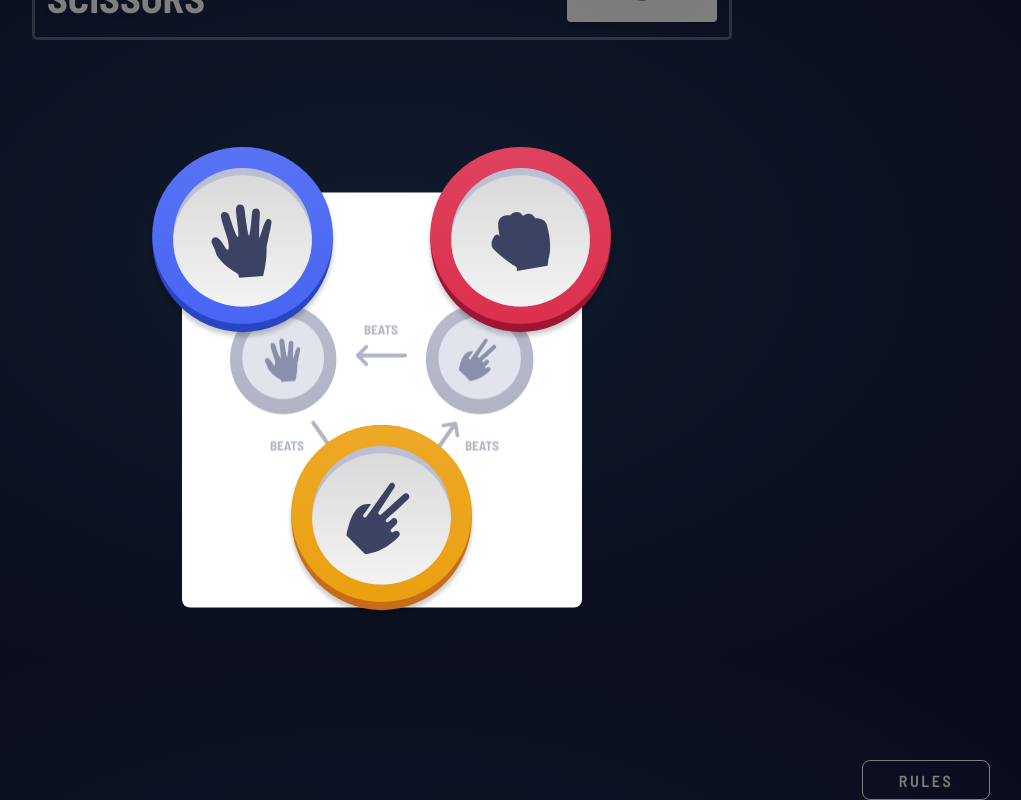
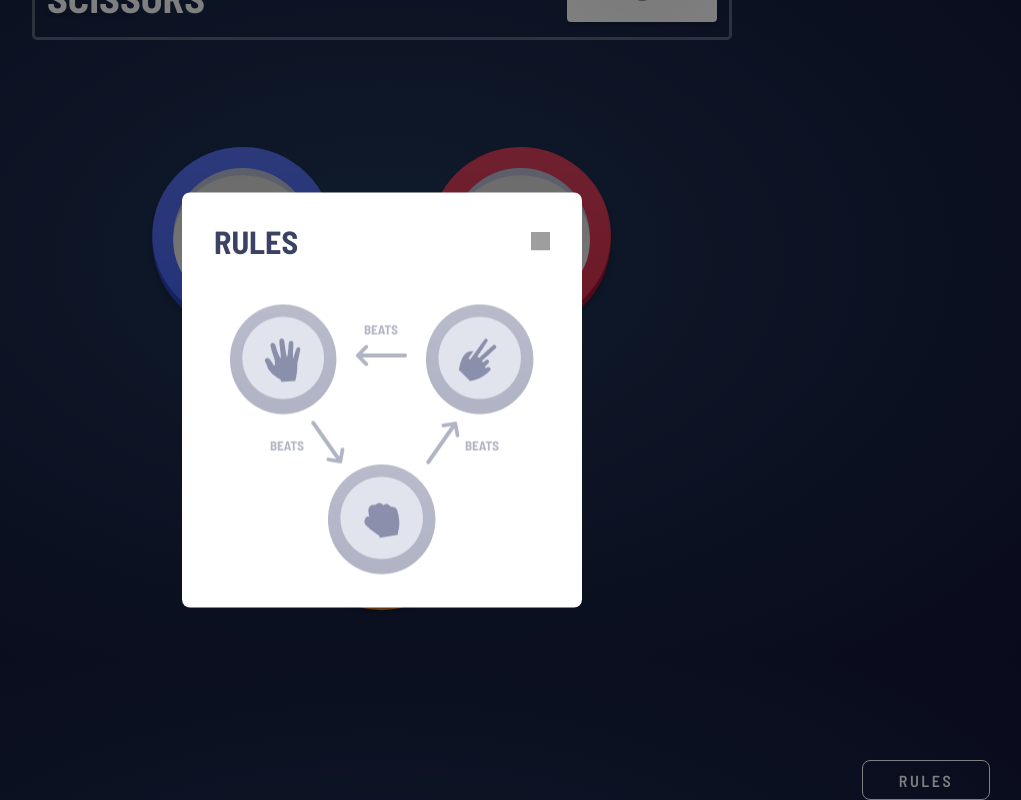
Before and after one commit to Lukagbn/rock-paper-scissors, a React (Vite) app: page / in a window 1280 px wide. Both pictures are taken after a click on the button "RULES". Shown: the part 142-942 px from the top of the page, without its empty margins (258-1279 px from the left). Built offline with nearby package versions, Linux system fonts and the light colour scheme; grey boxes are pictures that could not be loaded.

Commit message:
style: fix overlay issue on rules

```diff
--- a/src/components/Footer/Footer.sass
+++ b/src/components/Footer/Footer.sass
@@ -58,6 +58,7 @@
             position: fixed
             width: 100%
             height: 100%
+            z-index: 2
             background-color: rgba(0, 0, 0, 50%)
             .rules
                 max-width: 400px
--- a/src/components/Footer/Footer.tsx
+++ b/src/components/Footer/Footer.tsx
@@ -9,7 +9,7 @@ function Footer() {
     <footer className="footer">
       <button onClick={() => setClicked(true)}>Rules</button>
       {clicked && (
-        <div className="overlay" onClick={() => setClicked(false)}>
+        <div className="overlay">
           <div className="rules">
             <div className="rulesHeader">
               <h4>RULES</h4>
```
Also changed, not shown: 1 other file (tests, documents, lock files or other folders).
